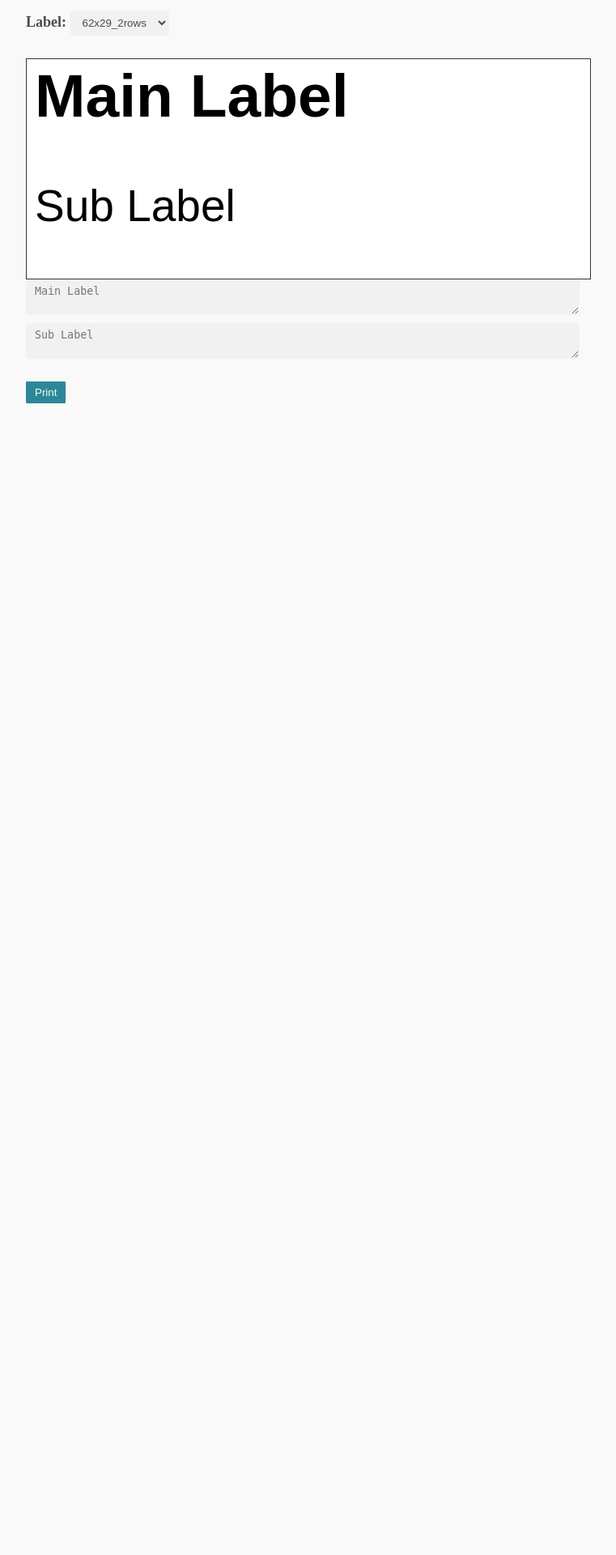
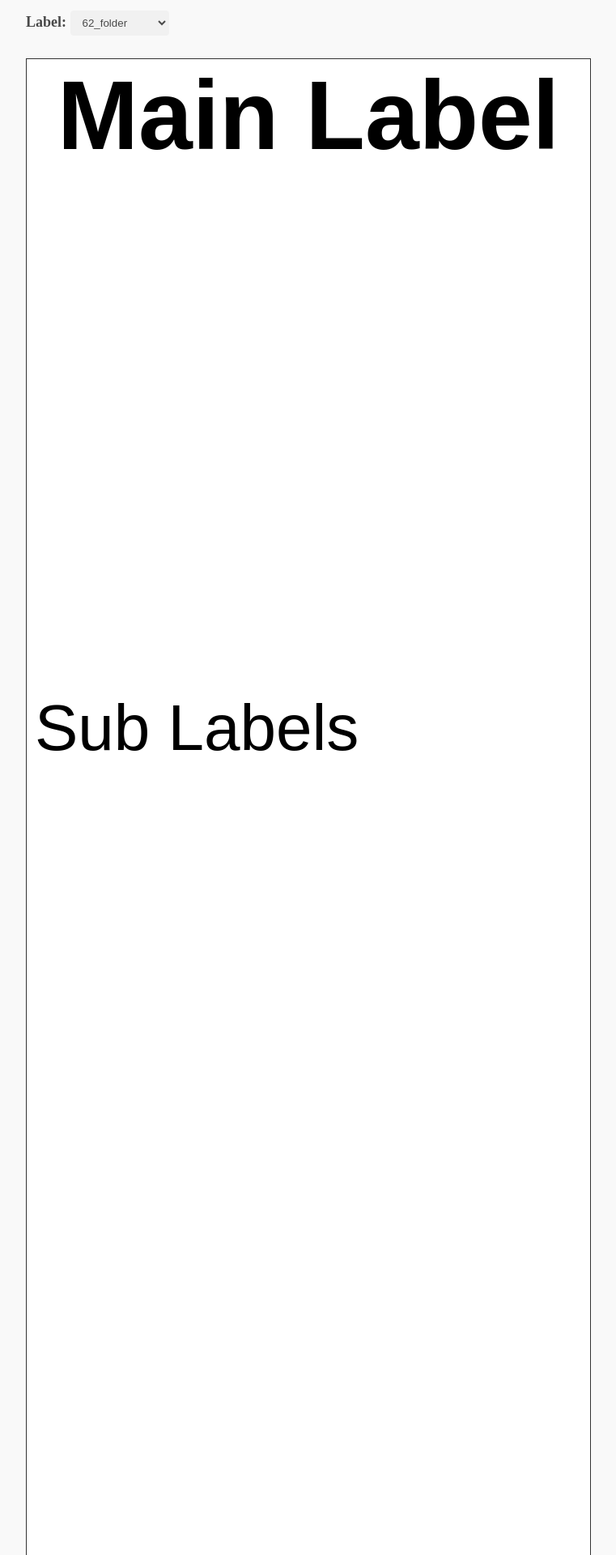
Before and after one commit to splitbrain/bql-label-printer, a Flask app: page / in a window 1280 px wide. Shown: the top 1920 px of the page at 81% size, without its empty margins (266-1027 px from the left). Before the commit the page ends 498 px from the top, so only its background shows below. Run offline with Flask 2, Linux system fonts and the light colour scheme; parts of the project's set-up code (start-up, migrations or seed data) failed here and were passed over.

Commit message:
label for folder backs added
uses a 62mm continous roll

```diff
--- a/static/app.css
+++ b/static/app.css
@@ -28,6 +28,10 @@
     overflow: hidden;
 }
 
+#wrapper div.top {
+    justify-content: flex-start;
+}
+
 #wrapper div.left {
     text-align: left;
     padding-left: 10px;
--- /dev/null
+++ b/static/labels/62_folder.html
@@ -0,0 +1,11 @@
+<div style="width: 696px; height:2400px;">
+    <div class="multi center top" style="height:780px; font-size: 120px; font-weight: bold;">
+        <span class="input">Main Label</span>
+    </div>
+    <div class="multi left top" style="height:1370px; font-size: 80px;">
+        <span class="input">Sub Labels</span>
+    </div>
+    <div class="single center" style="height:250px; font-size: 150px; font-weight: bold;">
+        <span class="input">Count</span>
+    </div>
+</div>
--- a/static/labels/62x29_4rows.html
+++ b/static/labels/62x29_4rows.html
@@ -9,6 +9,6 @@
         <span class="input">Info</span>
     </div>
     <div class="multi" style="height:81px; font-size: 20px">
-        <span class="input">Small Printx</span>
+        <span class="input">Small Print</span>
     </div>
 </div>
```
